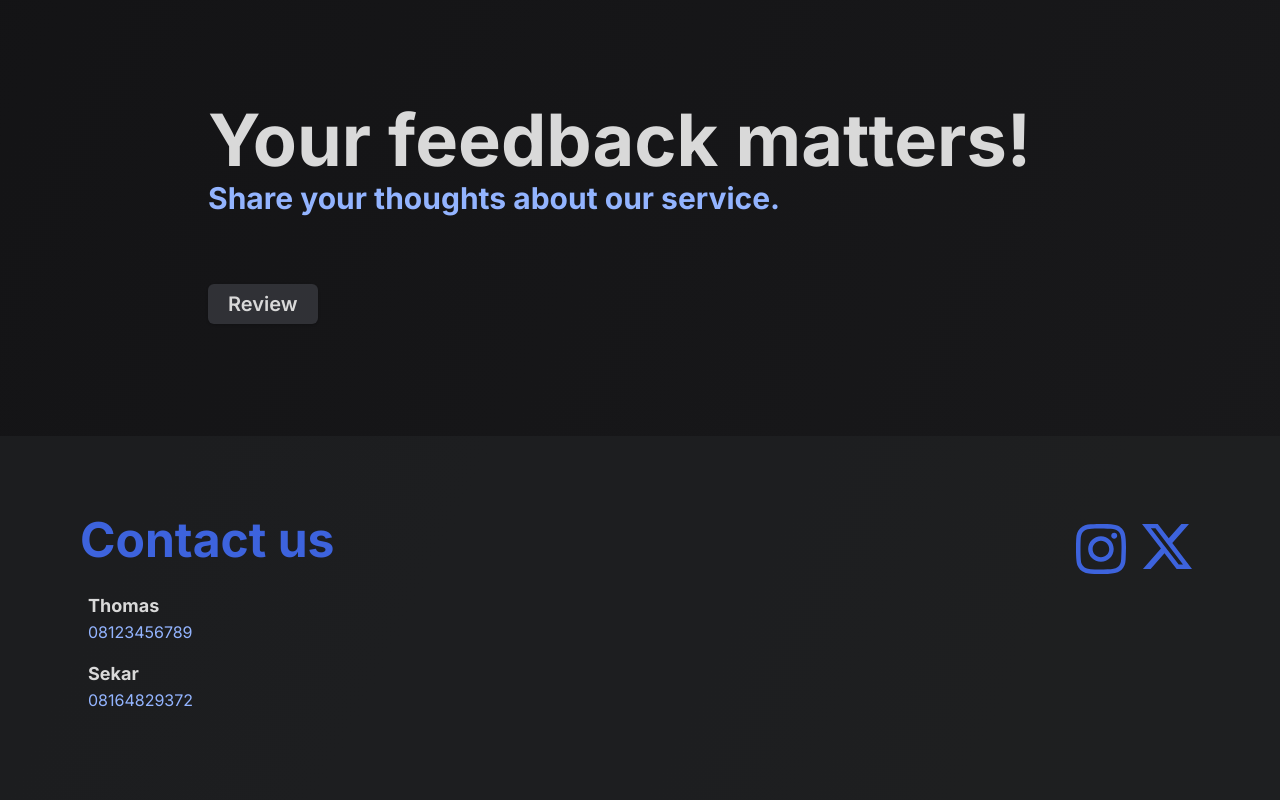
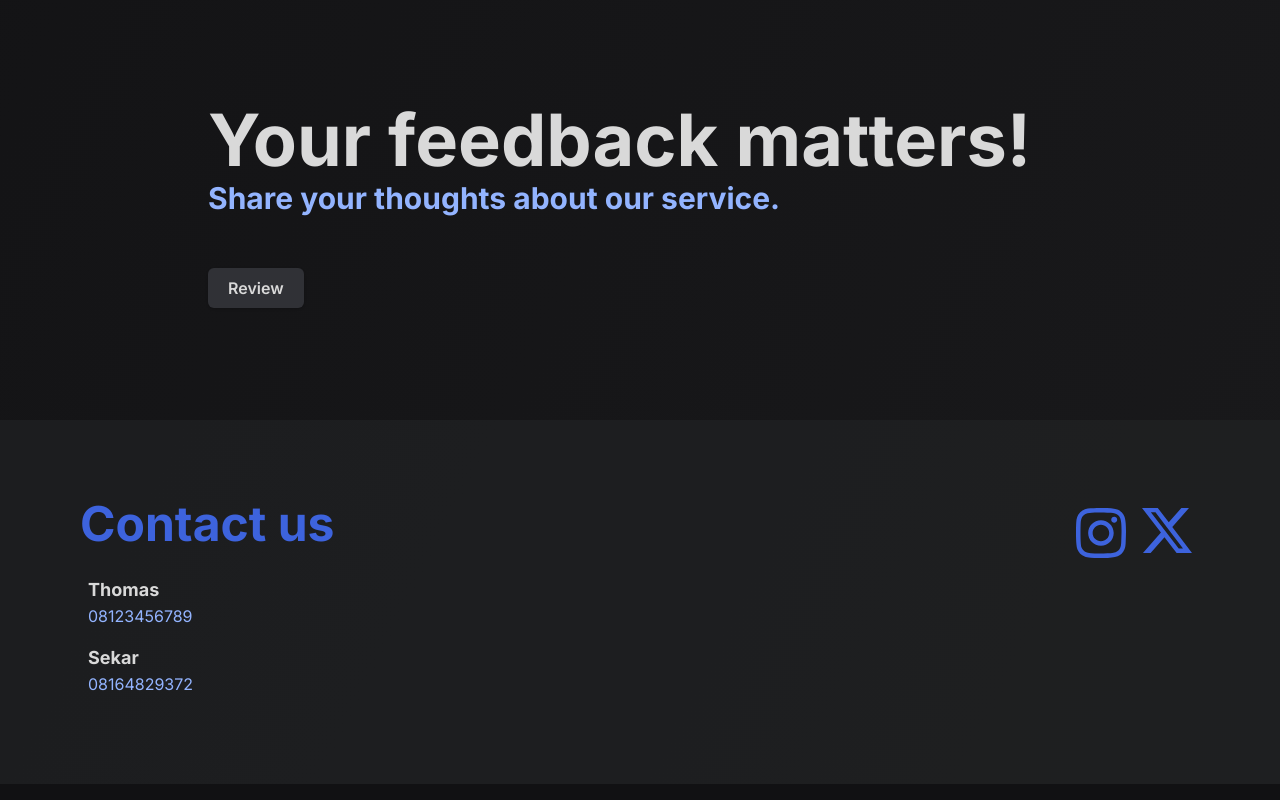
Before and after one commit to ValentinoTriadi/SEA-Salon, a Next.js app in the folder website/: page / in a window 1280 px wide. Shown: the part 1779-2579 px from the top of the page. Built offline with nearby package versions, Linux system fonts and the light colour scheme.

Commit message:
fix: fix review button section padding and size

```diff
--- a/website/components/section/review.tsx
+++ b/website/components/section/review.tsx
@@ -6,7 +6,7 @@ export const Review = () => {
     <div className="w-full gap-1 lg:p-28 p-10 pl-15 lg:pl-52 flex flex-col items-start justify-center" id="review">
       <h1 className="text-4xl md:text-7xl font-bold text-start text-primary-foreground">Your feedback matters!</h1>
       <h2 className="text-xl md:text-3xl font-bold text-start text-accent-foreground">Share your thoughts about our service.</h2>
-      <Button className="text-xl font-semibold p-5 md:mt-16 mt-8"><Link href="/review">Review</Link></Button>
+      <Button className="text-md font-semibold p-5 md:mt-12 mt-8"><Link href="/review">Review</Link></Button>
     </div>
   )
 }
```
